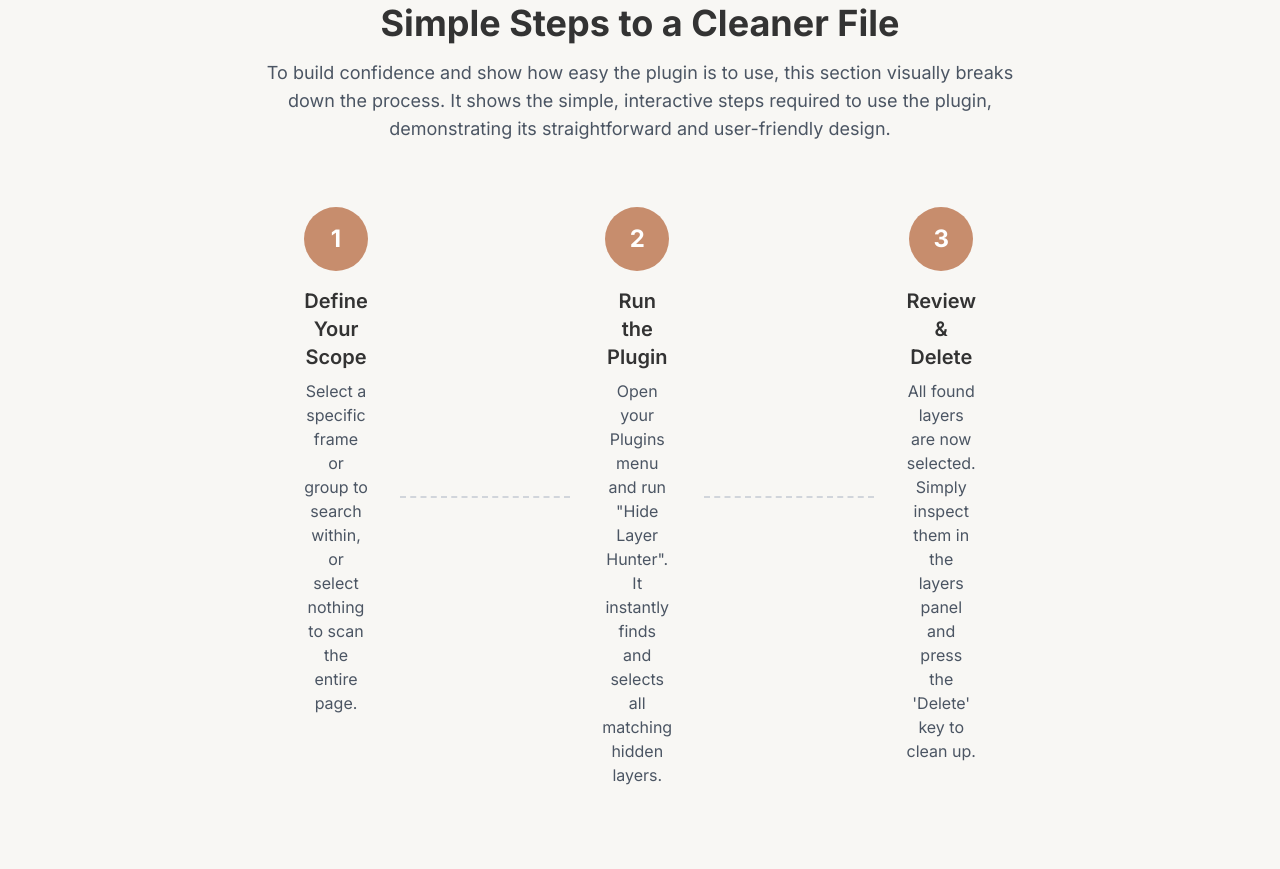
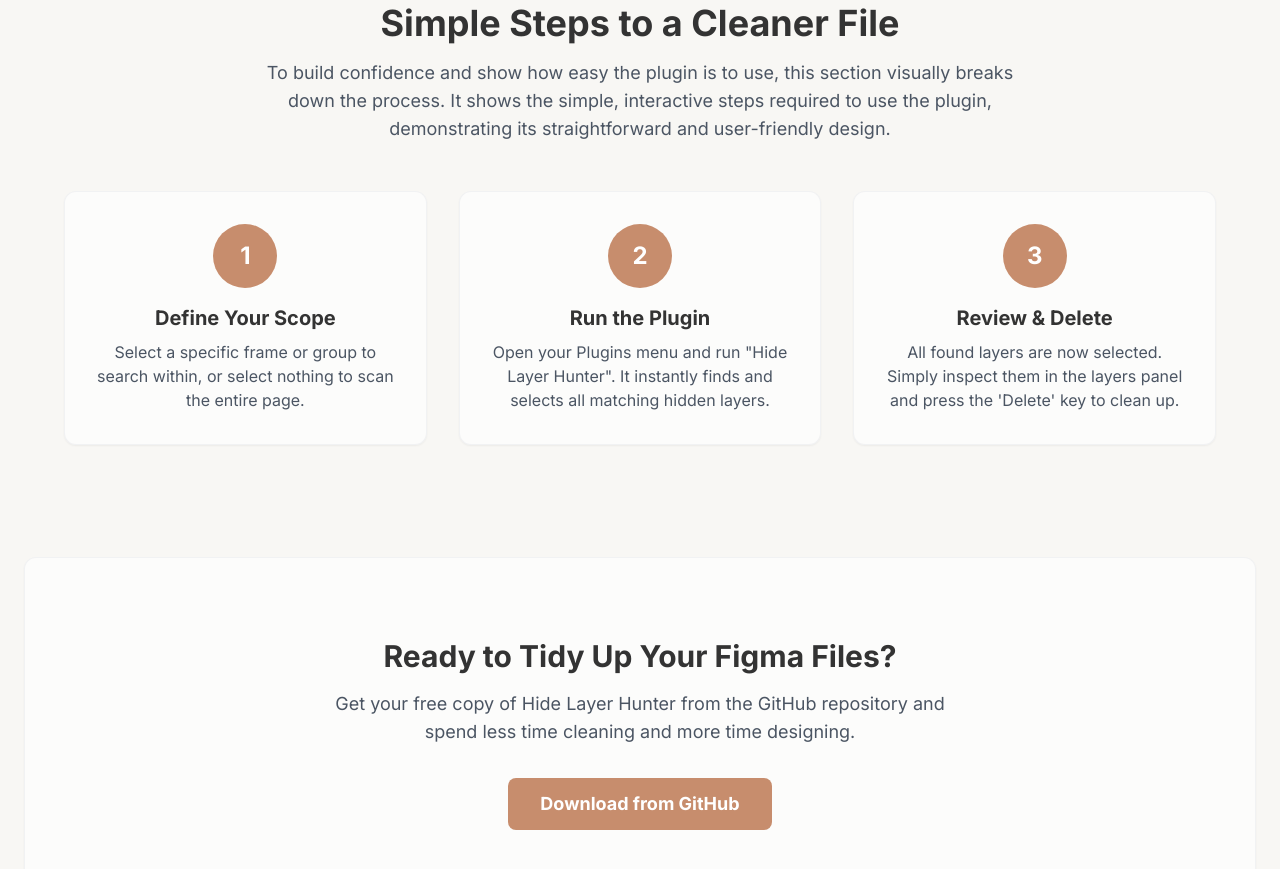
Before and after one commit to enamulkhanbd/figma-hide-layer-hunter, a website: page index.html in a window 1280 px wide. Shown: the part 1123-1992 px from the top of the page. Drawn offline with nearby package versions, Linux system fonts and the light colour scheme.

Commit message:
update website code

```diff
--- a/index.html
+++ b/index.html
@@ -82,34 +82,25 @@
 
         <!-- How It Works Section -->
         <section id="how-it-works" class="py-20 md:py-28">
-            <div class="text-center max-w-3xl mx-auto mb-16">
+            <div class="text-center max-w-3xl mx-auto mb-12">
                 <h2 class="text-3xl md:text-4xl font-bold mb-4">Simple Steps to a Cleaner File</h2>
                  <p class="text-lg text-gray-600">To build confidence and show how easy the plugin is to use, this section visually breaks down the process. It shows the simple, interactive steps required to use the plugin, demonstrating its straightforward and user-friendly design.</p>
             </div>
-            <div class="max-w-2xl mx-auto">
-                <div class="flex flex-col md:flex-row md:items-start space-y-8 md:space-y-0 md:space-x-8">
-
-                    <div class="flex-1 text-center">
+            <div class="grid md:grid-cols-3 gap-8 max-w-6xl mx-auto">
+                <div class="feature-card text-center bg-white/60 p-8 rounded-xl shadow-sm border border-gray-200/50">
                     <div class="flex items-center justify-center w-16 h-16 mx-auto bg-[#c78d6d] text-white text-2xl font-bold rounded-full mb-4">1</div>
-                        <h3 class="text-xl font-semibold mb-2">Define Your Scope</h3>
+                    <h3 class="text-xl font-bold mb-2">Define Your Scope</h3>
                     <p class="text-gray-600">Select a specific frame or group to search within, or select nothing to scan the entire page.</p>
                 </div>
-
-                    <div class="hidden md:block self-center border-t-2 border-dashed border-gray-300 w-full mx-4 mt-8"></div>
-
-                    <div class="flex-1 text-center">
+                <div class="feature-card text-center bg-white/60 p-8 rounded-xl shadow-sm border border-gray-200/50">
                     <div class="flex items-center justify-center w-16 h-16 mx-auto bg-[#c78d6d] text-white text-2xl font-bold rounded-full mb-4">2</div>
-                        <h3 class="text-xl font-semibold mb-2">Run the Plugin</h3>
+                    <h3 class="text-xl font-bold mb-2">Run the Plugin</h3>
                     <p class="text-gray-600">Open your Plugins menu and run "Hide Layer Hunter". It instantly finds and selects all matching hidden layers.</p>
                 </div>
-
-                    <div class="hidden md:block self-center border-t-2 border-dashed border-gray-300 w-full mx-4 mt-8"></div>
-
-                    <div class="flex-1 text-center">
+                <div class="feature-card text-center bg-white/60 p-8 rounded-xl shadow-sm border border-gray-200/50">
                     <div class="flex items-center justify-center w-16 h-16 mx-auto bg-[#c78d6d] text-white text-2xl font-bold rounded-full mb-4">3</div>
-                        <h3 class="text-xl font-semibold mb-2">Review & Delete</h3>
+                    <h3 class="text-xl font-bold mb-2">Review & Delete</h3>
                     <p class="text-gray-600">All found layers are now selected. Simply inspect them in the layers panel and press the 'Delete' key to clean up.</p>
-                    </div>
                 </div>
             </div>
         </section>
```
Lines whose indentation alone changed are shown as unchanged.
